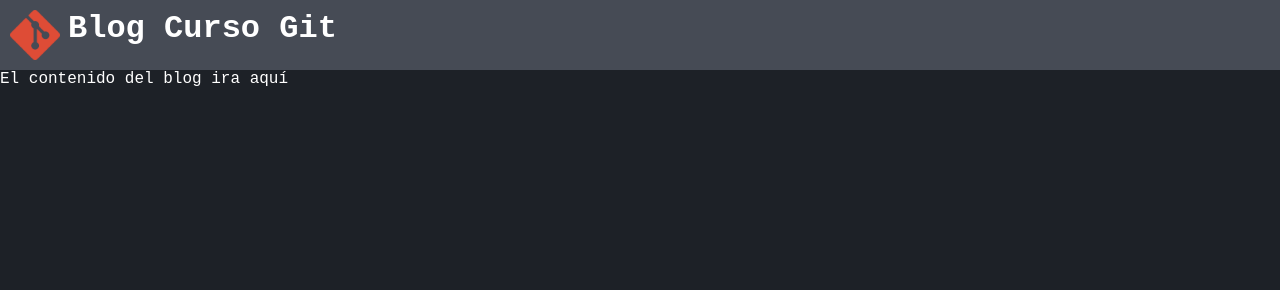
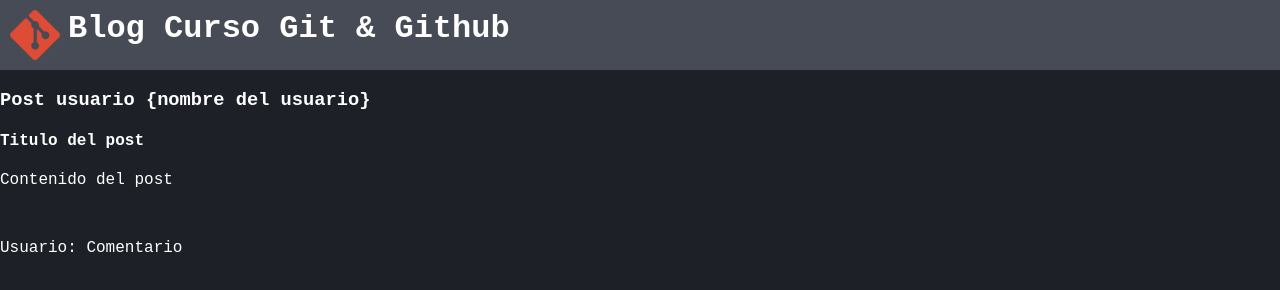
Before and after one commit to rj3316/gh_mastermind_sarosi, a plain HTML site: page index.html in a window 1280 px wide. Drawn offline with Linux system fonts and the light colour scheme; a web font is replaced by a local one.

Commit message:
Add post html

```diff
--- a/index.html
+++ b/index.html
@@ -17,11 +17,17 @@
 <body>
     <div class="bar">
         <img class="logo" src="static/img/git_logo.png">
-        <h1> Blog Curso Git </h1>
+        <h1>Blog Curso Git & Github</h1>
     </div>
 
-    <div>
-        El contenido del blog ira aquí
+    <div class="container" id="content">
+        <h3>Post usuario {nombre del usuario}</h3>
+        <div class="post">
+            <h4>Titulo del post</h4>
+            <p>Contenido del post</p>
+            <br>
+            <p><span>Usuario:</span> Comentario</p>
+        </div>
     </div>
 </body>
 
```
